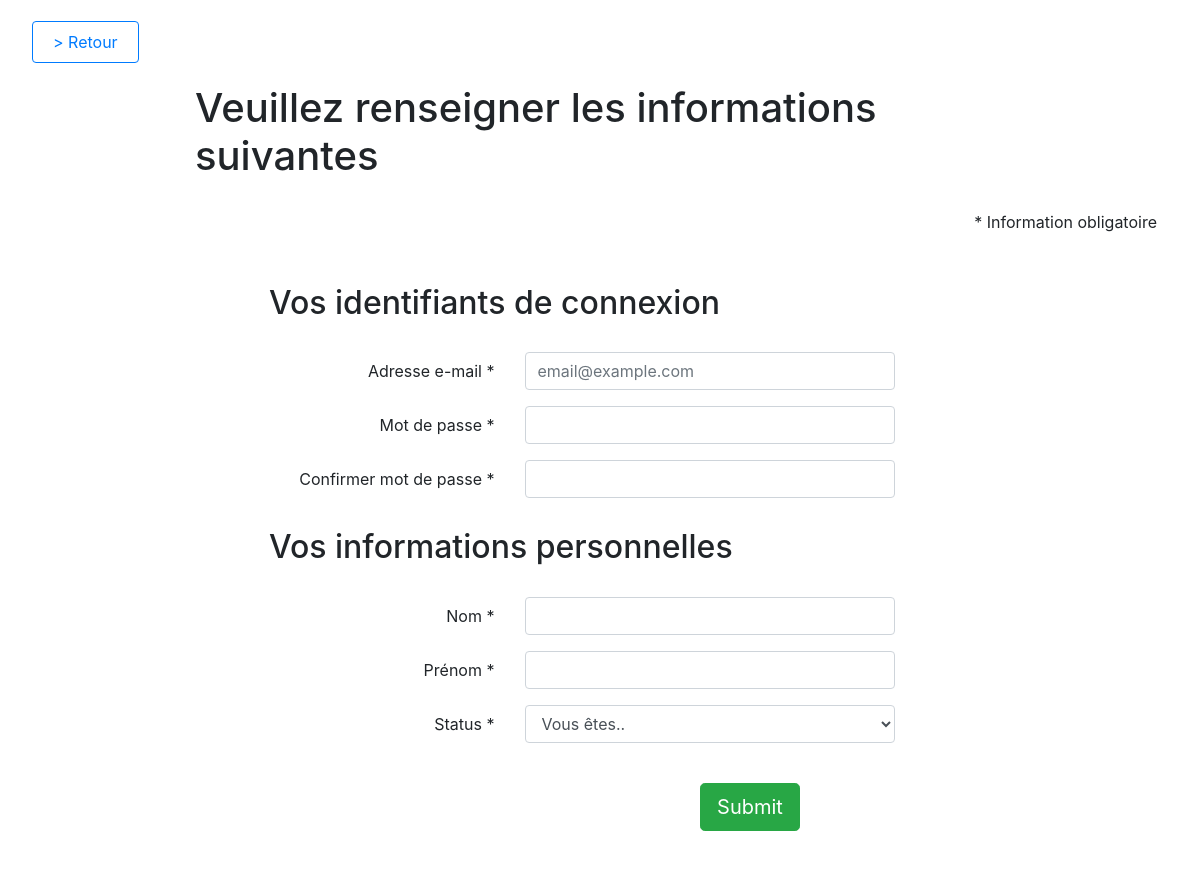
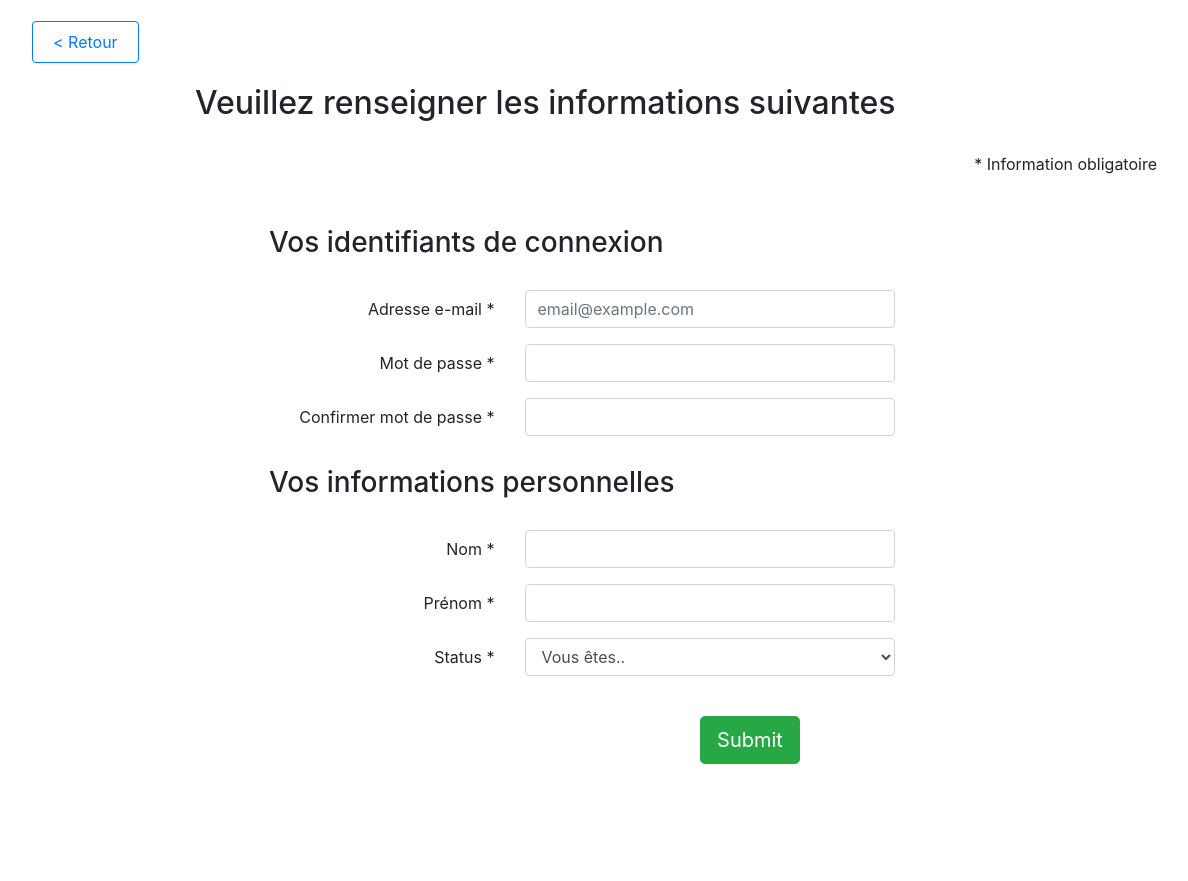
Before and after one commit to Arnaud-SR/qcm_dql, a PHP site: page /register.php in a window 1480 px wide. Shown: the whole page, without its empty margins (190-1378 px from the left). After the commit the page ends 764 px from the top, so only its background shows below. Run offline with PHP 8.4, Linux system fonts and the light colour scheme.

Commit message:
petit refactoring + optimisation architecture

```diff
--- a/assets/js/main.js
+++ /dev/null
@@ -1,13 +0,0 @@
-function showInputCode() {
-    var block = $('#block_code');
-    var select = $('#select_role');
-
-    select.on('change', function () {
-        block.find('input').attr('required', 'required');
-        block.removeClass('d-none');
-    })
-}
-
-$(document).ready(function () {
-    showInputCode();
-});
--- a/assets/js/register.js
+++ b/assets/js/register.js
@@ -0,0 +1,13 @@
+$(document).ready(function () {
+    showInputCode();
+});
+
+function showInputCode() {
+    var block = $('#block_code');
+    var select = $('#select_role');
+
+    select.on('change', function () {
+        block.find('input').attr('required', 'required');
+        block.removeClass('d-none');
+    })
+}
--- a/class/cfg.php
+++ b/class/cfg.php
@@ -3,11 +3,7 @@
 Cfg::init();
 
 class Cfg {
-
     private static $initDone = false;
-
-
-
 
     private function __construct() {
         // classe 100% statique
--- a/index.php
+++ b/index.php
@@ -10,7 +10,7 @@ require_once'class/Cfg.php';
 <body>
 <div class="row">
     <div class="col-3 mx-auto text-center">
-        <h4>Bienvenue dans cette application web fait par Natacha et Arnaud</h4>
+        <h2>Bienvenue</h2>
     </div>
 </div>
 <div class="row mt-5 mt">
--- a/register.php
+++ b/register.php
@@ -1,11 +1,17 @@
 <?php
 require_once("class/cfg.php");
+
 if (filter_input(INPUT_POST, "submitRegister")) {
     $user = new User();
     $user->login = filter_input(INPUT_POST, 'login', FILTER_VALIDATE_EMAIL, FILTER_FLAG_NO_ENCODE_QUOTES);
     $user->password = filter_input(INPUT_POST, 'password', FILTER_SANITIZE_STRING, FILTER_FLAG_NO_ENCODE_QUOTES);
     $user->nom = filter_input(INPUT_POST, 'nom', FILTER_SANITIZE_STRING, FILTER_FLAG_NO_ENCODE_QUOTES);
     $user->prenom = filter_input(INPUT_POST, 'prenom', FILTER_SANITIZE_STRING, FILTER_FLAG_NO_ENCODE_QUOTES);
+    $password_verify = filter_input(INPUT_POST,'password_verify',FILTER_SANITIZE_STRING, FILTER_FLAG_NO_ENCODE_QUOTES);
+
+    if($user->password != $password_verify){
+        // TODO
+    }
 
     $user->register();
     header('location: index.php');
@@ -17,63 +23,63 @@ if (filter_input(INPUT_POST, "submitRegister")) {
 <html lang="fr">
   <head>
       <?php require_once 'head.php' ?>
-      <script src="assets/js/main.js"></script>
+      <script src="assets/js/register.js"></script>
       <title>Inscription</title>
   </head>
   <body>
 
-    <header style="margin: 30px 15vw;" >
-      <a href="index.php" class="border rounded border-primary" style="padding:10px 20px;"> > Retour</a>
+    <header style="margin: 30px 15vw;">
+      <a href="index.php" class="border rounded border-primary" style="padding:10px 20px;"> < Retour</a>
     </header>
 
     <main>
       <form method="post" style="margin: 30px 15vw;" class="container">
 
         <div style="margin: 30px 10vw;">
-          <h1 >Veuillez renseigner les informations suivantes</h1>
+          <h2>Veuillez renseigner les informations suivantes</h2>
         </div>
         <p align="right">* Information obligatoire</p>
 
         <div class="container" style="margin:30px 10vw; padding: 20px 5vw;">
 
-          <h2>Vos identifiants de connexion</h2>
+          <h3>Vos identifiants de connexion</h3>
           <div class="container" style="margin:30px 0">
             <div class="form-group row">
-              <label class="col-sm-3 col-form-label" style="text-align:right;">Adresse e-mail *</label>
+              <label class="col-sm-3 col-form-label text-right">Adresse e-mail *</label>
               <div class="col-sm-5">
-                <input placeholder="email@example.com" type="email" class="form-control " required>
+                <input placeholder="email@example.com" type="email" class="form-control" required>
               </div>
             </div>
             <div class="form-group row">
-              <label class="col-sm-3 col-form-label" style="text-align:right;">Mot de passe *</label>
+              <label class="col-sm-3 col-form-label text-right">Mot de passe *</label>
               <div class="col-sm-5">
-                <input name="password" class="form-control " required>
+                <input name="password" class="form-control" required>
               </div>
             </div>
             <div class="form-group row">
-              <label class="col-sm-3 col-form-label" style="text-align:right;">Confirmer mot de passe *</label>
+              <label class="col-sm-3 col-form-label text-right">Confirmer mot de passe *</label>
               <div class="col-sm-5">
-                <input name="password_verify" class="form-control " required>
+                <input name="password_verify" class="form-control" required>
               </div>
             </div>
           </div>
 
-          <h2>Vos informations personnelles</h2>
+          <h3>Vos informations personnelles</h3>
           <div class="container" style="margin:30px 0">
             <div class="form-group row">
-              <label class="col-sm-3 col-form-label" style="text-align:right;">Nom *</label>
+              <label class="col-sm-3 col-form-label text-right">Nom *</label>
               <div class="col-sm-5">
                 <input  class="form-control" name="nom" required>
               </div>
             </div>
             <div class="form-group row">
-              <label class="col-sm-3 col-form-label" style="text-align:right;">Prénom *</label>
+              <label class="col-sm-3 col-form-label text-right">Prénom *</label>
               <div class="col-sm-5">
                 <input  class="form-control" name="prenom" required>
               </div>
             </div>
             <div class="form-group row">
-              <label class="col-sm-3 col-form-label" style="text-align:right;">Status *</label>
+              <label class="col-sm-3 col-form-label text-right">Status *</label>
               <div class="col-sm-5">
                 <select class="form-control " required title="status" id="select_role">
                     <option value="" disabled selected>Vous êtes..</option>
```
